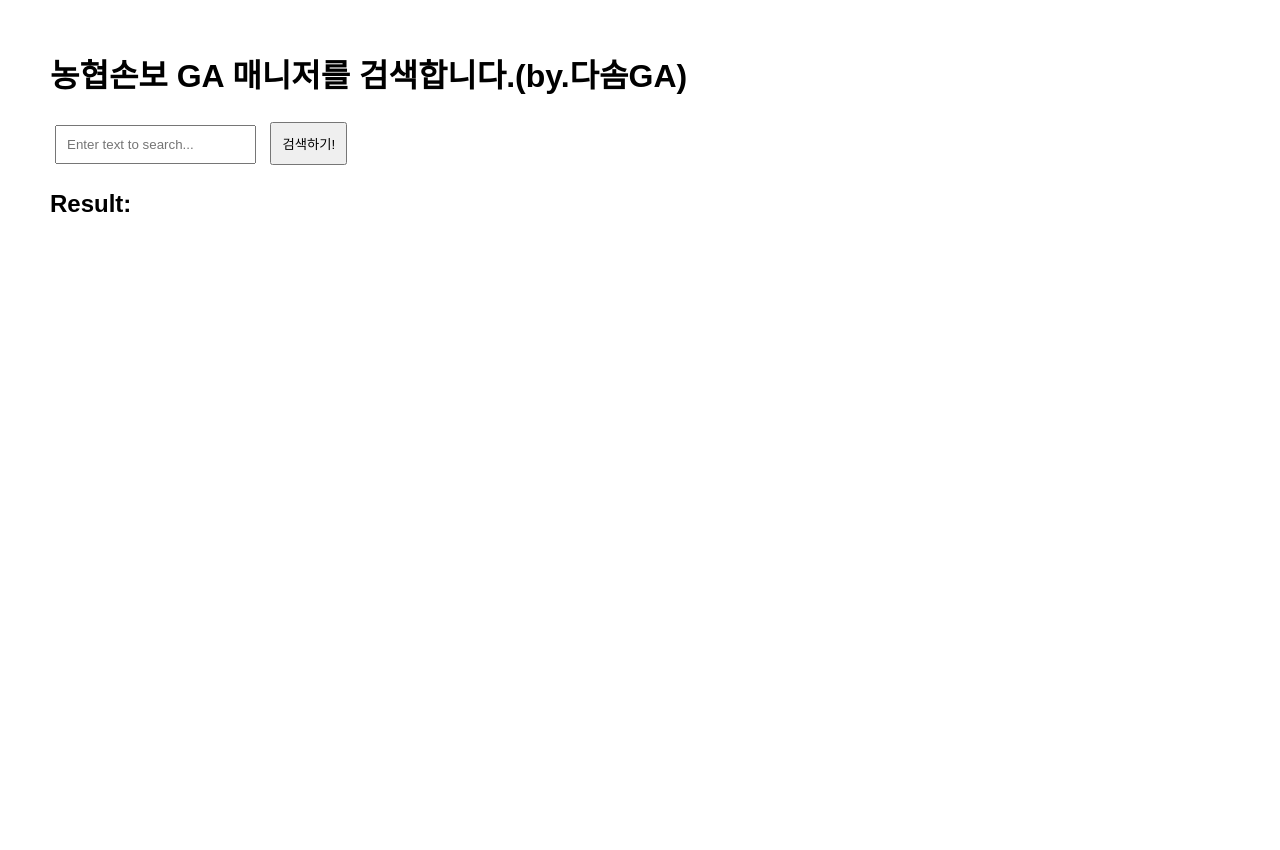
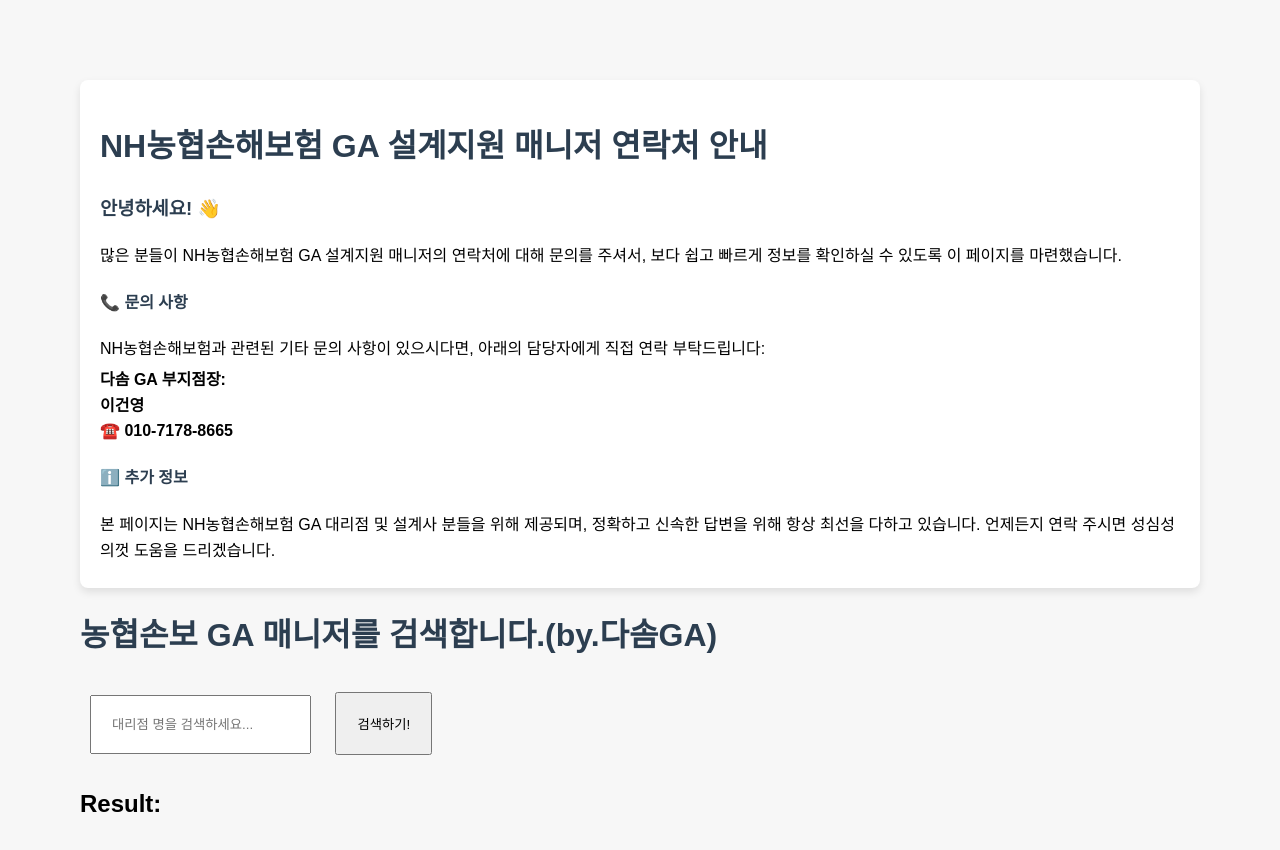
Before and after one commit to keon127/nhmanager.github.io, a plain HTML site: page index.html in a window 1280 px wide. Before the commit the page ends 800 px from the top, so only its background shows below. Drawn offline with Linux system fonts and the light colour scheme.

Commit message:
Add files via upload

```diff
--- a/index.html
+++ b/index.html
@@ -1,4 +1,44 @@
-<!DOCTYPE html>
+<!DOCTYPE html><html lang="ko">
+<head>
+    <meta charset="UTF-8">
+    <meta name="viewport" content="width=device-width, initial-scale=1.0">
+    <title>NH농협손해보험 GA 설계지원</title>
+    <style>
+        body {
+            font-family: 'Pretendard', sans-serif;
+            line-height: 1.6;
+            margin: 20px;
+            background-color: #f7f7f7;
+        }
+        h1, h3, h4 {
+            color: #2c3e50;
+        }
+        .contact-info {
+            background-color: #ffffff;
+            padding: 20px;
+            border-radius: 8px;
+            box-shadow: 0 4px 8px rgba(0, 0, 0, 0.1);
+            margin-bottom: 20px;
+        }
+        .contact-info p {
+            margin: 5px 0;
+        }
+    </style>
+</head>
+<body>
+    <div class="contact-info">
+        <h1>NH농협손해보험 GA 설계지원 매니저 연락처 안내</h1>
+        <h3>안녕하세요! 👋</h3>
+        <p>많은 분들이 NH농협손해보험 GA 설계지원 매니저의 연락처에 대해 문의를 주셔서, 보다 쉽고 빠르게 정보를 확인하실 수 있도록 이 페이지를 마련했습니다.</p>
+        <h4>📞 <strong>문의 사항</strong></h4>
+        <p>NH농협손해보험과 관련된 기타 문의 사항이 있으시다면, 아래의 담당자에게 직접 연락 부탁드립니다:</p>
+        <p><strong>다솜 GA 부지점장:</strong><br>
+        <strong>이건영</strong><br>
+        ☎️ <strong>010-7178-8665</strong></p>
+        <h4>ℹ️ <strong>추가 정보</strong></h4>
+        <p>본 페이지는 NH농협손해보험 GA 대리점 및 설계사 분들을 위해 제공되며, 정확하고 신속한 답변을 위해 항상 최선을 다하고 있습니다. 언제든지 연락 주시면 성심성의껏 도움을 드리겠습니다.</p>
+    </div>
+</body>
 <html lang="en">
 <head>
     <meta charset="UTF-8">
@@ -7,11 +47,11 @@
     <style>
         body {
             font-family: "Pretendard ExtraBold", Arial, sans-serif; /* 폰트를 Pretendard ExtraBold로 지정 */
-            margin: 50px;
+            margin: 80px;
         }
         input, button {
-            padding: 10px;
-            margin: 5px;
+            padding: 20px;
+            margin: 10px;
             font-family: inherit; /* 부모 요소(body)의 폰트를 그대로 사용 */
         }
     </style>
@@ -19,7 +59,7 @@
 <body>
 
     <h1>농협손보 GA 매니저를 검색합니다.(by.다솜GA)</h1>
-    <input type="text" id="searchText" placeholder="Enter text to search...">
+    <input type="text" id="searchText" placeholder="대리점 명을 검색하세요...">
     <button onclick="search()">검색하기!</button>
 
     <h2>Result:</h2>
```
